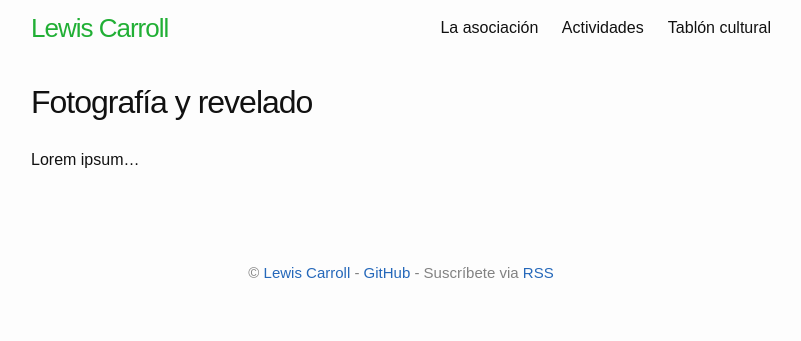
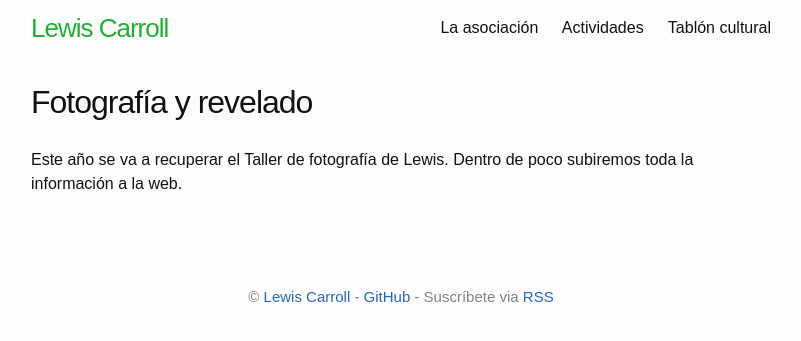
Before and after one commit to lewiscarroll/lewiscarroll.github.io, a Jekyll site: the page built from fotografía-y-revelado.md, in a window 1280 px wide. Shown: the top 341 px of the page, without its empty margins (239-1040 px from the left). Built offline with Jekyll 4.4.1, drawn with Linux system fonts in a browser that asks for light colours.

Commit message:
Update fotografía-y-revelado.md

```diff
--- a/fotografía-y-revelado.md
+++ b/fotografía-y-revelado.md
@@ -4,4 +4,5 @@
 permalink: /fotografía-y-revelado/
 ---
 
-Lorem ipsum...
+Este año se va a recuperar el Taller de fotografía de Lewis.
+Dentro de poco subiremos toda la información a la web.
```
